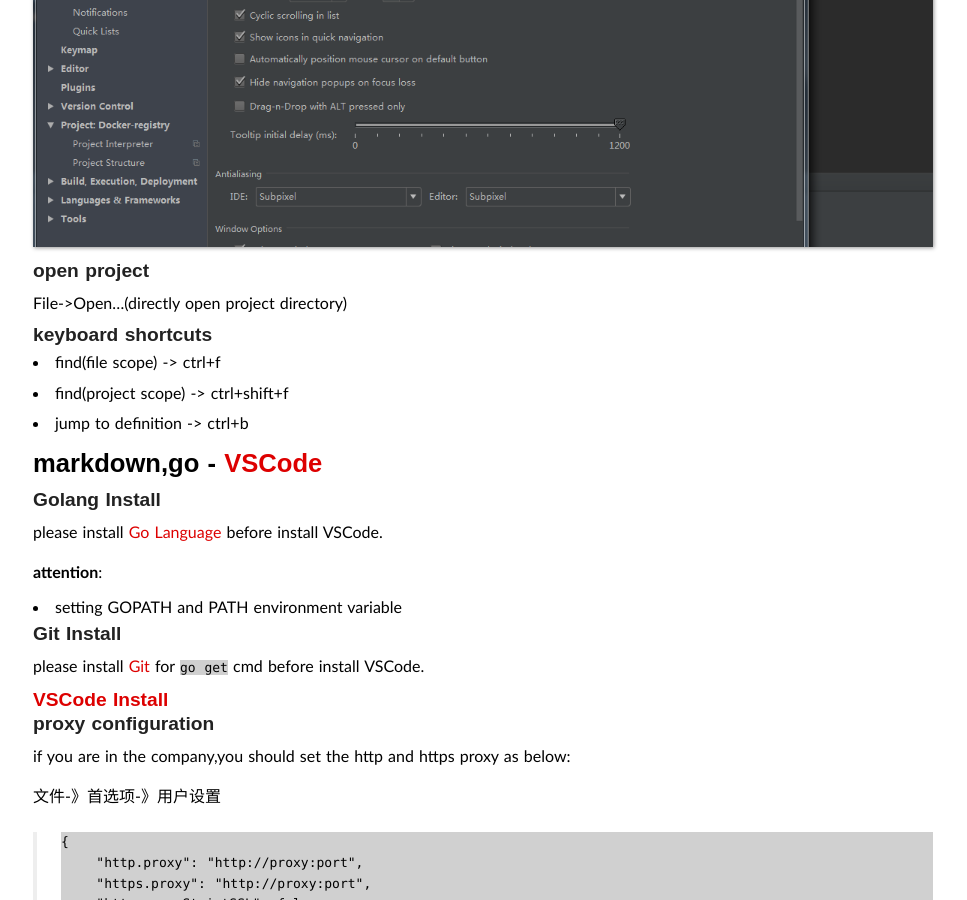
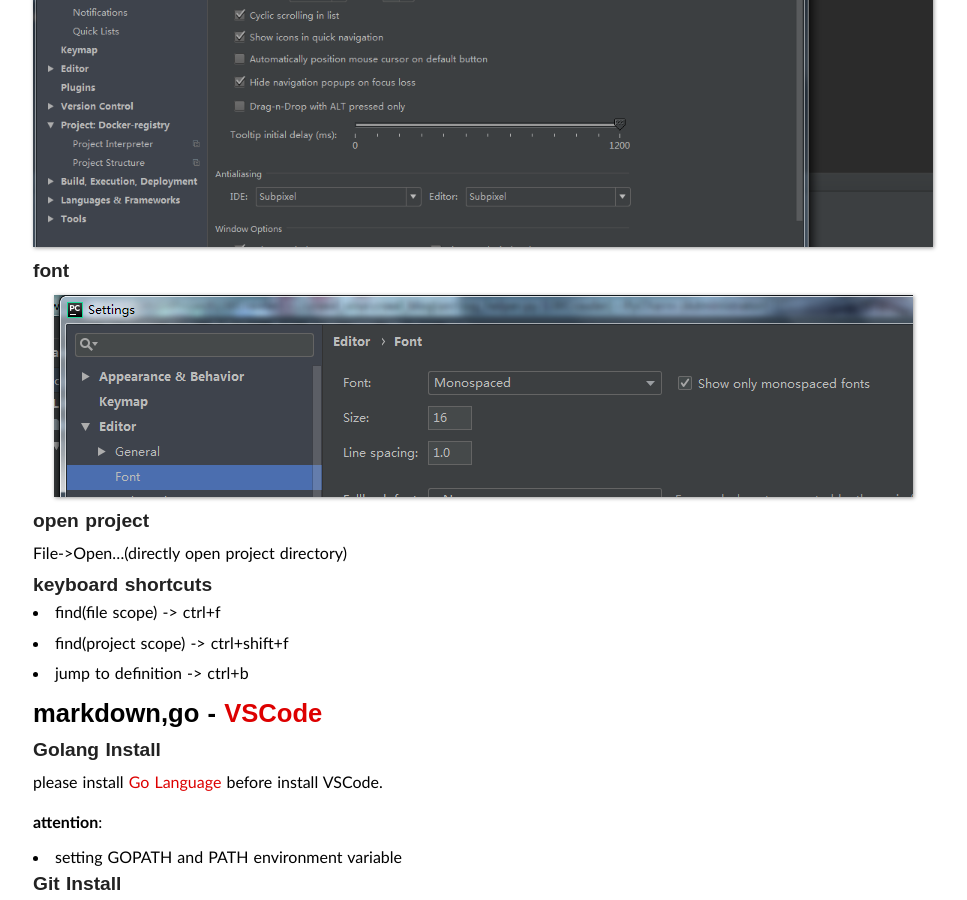
Before and after one commit to duyanghao/duyanghao.github.io, a Jekyll site: the page built from _posts/2016-12-29-IDE_summary.md, in a window 1280 px wide and 900 px high, scrolled down 5249 px. Shown: the whole window, without its empty margins (157-1124 px from the left). Built offline with Jekyll 4.4.1, drawn with Linux system fonts in a browser that asks for light colours; some web fonts are replaced; comment, search, counter and statistics services are not loaded.

Commit message:
Update Tools
Signed-off-by: duyanghao <1294057873@qq.com>

```diff
--- a/_posts/2016-12-29-IDE_summary.md
+++ b/_posts/2016-12-29-IDE_summary.md
@@ -94,6 +94,10 @@
 ### color theme
 
 ![](/public/img/Tool_summary/9.png)
+
+### font
+
+![](/public/img/Tool_summary/12.png)
 
 ### open project
 
```
Also changed, not shown: public/img/Tool_summary/12.png (added).
